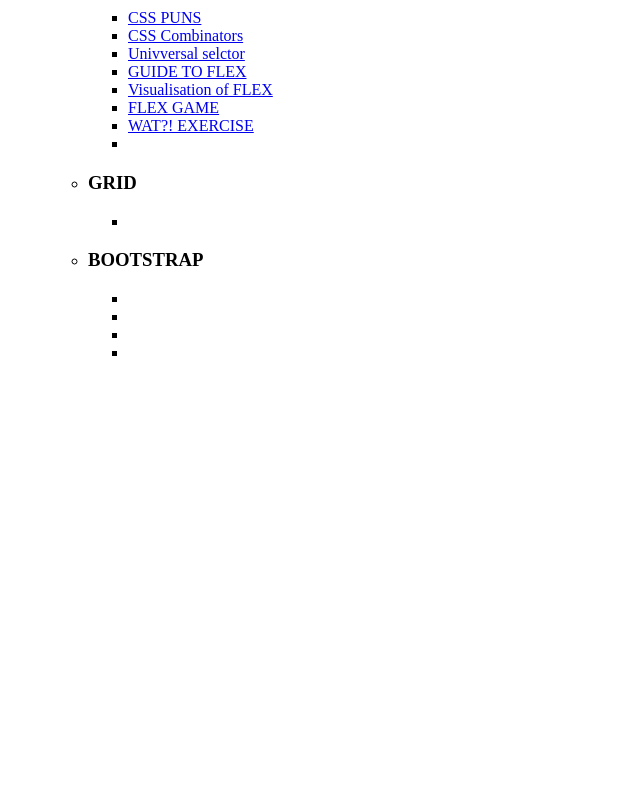
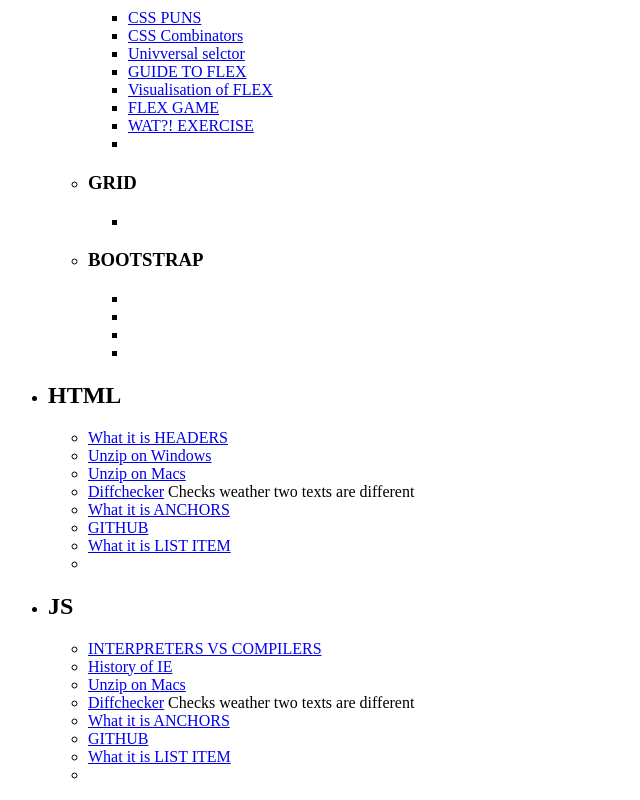
Before and after one commit to Shtuka1993/FullStack, a plain HTML site: page useful-links.html in a window 1280 px wide. Shown: the part 616-1416 px from the top of the page, without its empty margins (0-640 px from the left). Before the commit the page ends 994 px from the top, so only its background shows below. Drawn offline with Linux system fonts and the light colour scheme.

Commit message:
Add new sec

```diff
--- a/useful-links.html
+++ b/useful-links.html
@@ -69,6 +69,32 @@
                 </li>
             </ul>
         </li>
+        <li>
+            <h2>HTML</h2>
+            <ul>
+                <li><a href="https://developer.mozilla.org/en-US/docs/Web/HTML/Element/Heading_Elements">What it is HEADERS</a></li>
+                <li><a href="https://pureinfotech.com/extract-zip-file-windows-11-10/">Unzip on Windows</a></li>
+                <li><a href="https://support.apple.com/en-gb/guide/mac-help/mchlp2528/mac">Unzip on Macs</a></li>
+                <li><a href="https://www.diffchecker.com/">Diffchecker</a> Checks weather two texts are different</li>
+                <li><a href="https://developer.mozilla.org/en-US/docs/Web/HTML/Element/a">What it is ANCHORS</a></li>
+                <li><a href="https://github.com/">GITHUB</a></li>
+                <li><a href="https://developer.mozilla.org/en-US/docs/Web/HTML/Element/li">What it is LIST ITEM</a></li>
+                <li><a href=""></a></li>
+            </ul>
+        </li>
+        <li>
+            <h2>JS</h2>
+            <ul>
+                <li><a href="https://www.youtube.com/watch?v=_C5AHaS1mOA">INTERPRETERS VS COMPILERS</a></li>
+                <li><a href="https://cloud.netlifyusercontent.com/assets/344dbf88-fdf9-42bb-adb4-46f01eedd629/dad7b1cb-2490-48a1-9959-3040a7e0cf27/ie6-comic-strip.jpg">History of IE</a></li>
+                <li><a href="https://support.apple.com/en-gb/guide/mac-help/mchlp2528/mac">Unzip on Macs</a></li>
+                <li><a href="https://www.diffchecker.com/">Diffchecker</a> Checks weather two texts are different</li>
+                <li><a href="https://developer.mozilla.org/en-US/docs/Web/HTML/Element/a">What it is ANCHORS</a></li>
+                <li><a href="https://github.com/">GITHUB</a></li>
+                <li><a href="https://developer.mozilla.org/en-US/docs/Web/HTML/Element/li">What it is LIST ITEM</a></li>
+                <li><a href=""></a></li>
+            </ul>
+        </li>
     </ul>
 </body>
 </html>
```
